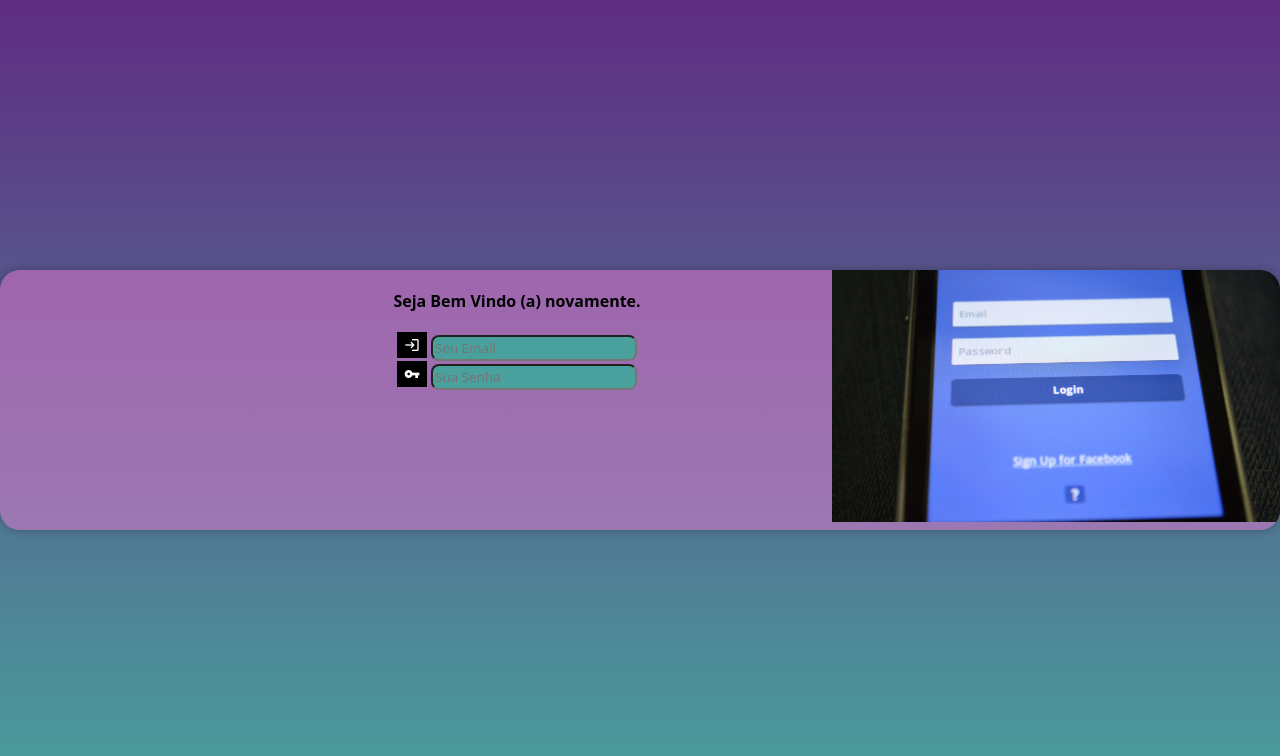
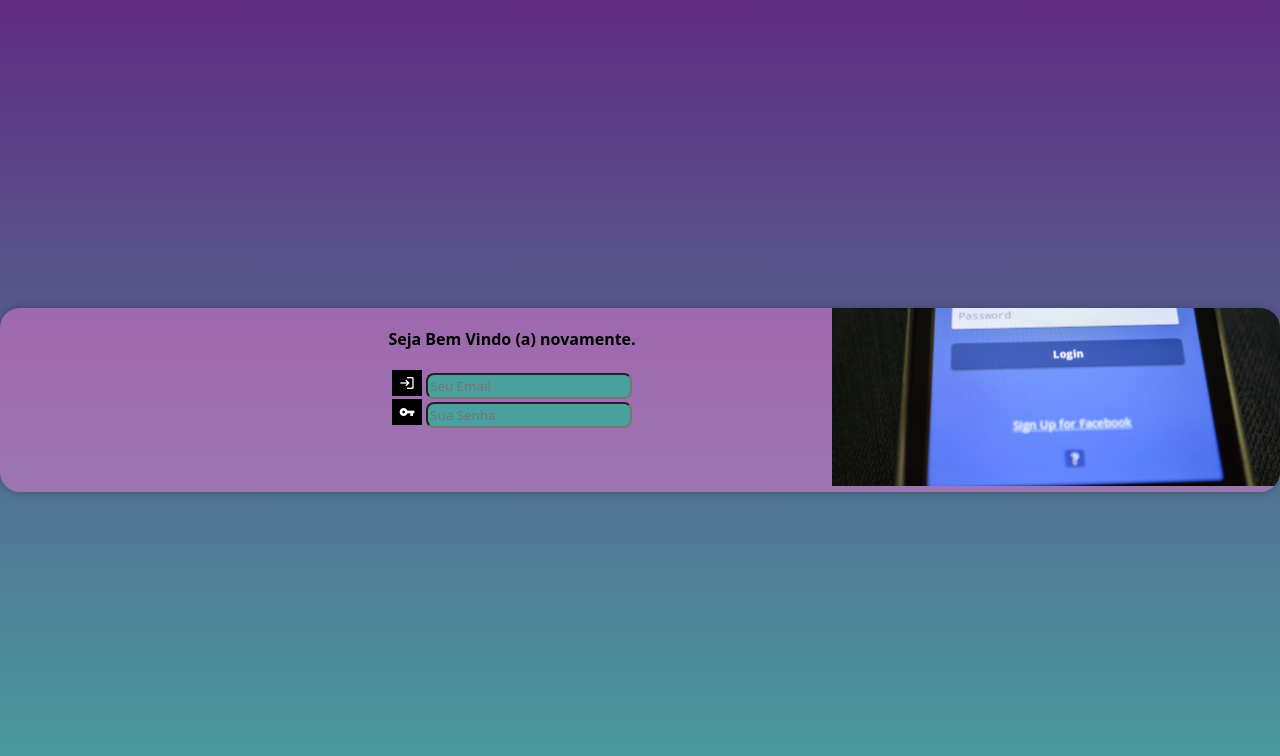
Before and after one commit to aborduchi/projeto-login, a plain HTML site: page index.html in a window 1280 px wide. Drawn offline with Linux system fonts and the light colour scheme.

Commit message:
correcao

```diff
--- a/estilos/media-query.css
+++ b/estilos/media-query.css
@@ -7,7 +7,8 @@
     }
     section#login{
         width: 100vw;
-        height: 260px;
+        height: 23%;
+
 
     }
     section#login >div#imagem {
@@ -20,6 +21,7 @@ section#login >div#formulario{
 
     width: 70%;
     margin: auto;
+
 
 
 
--- a/estilos/style.css
+++ b/estilos/style.css
@@ -20,7 +20,7 @@ main{
     position: relative;
     height: 100vh;
     width: 100vw;
-    margin: auto;
+
 
 }
 section#login{
@@ -29,7 +29,7 @@ section#login{
     left: 50%;
     background-color: rgba(224, 119, 206, 0.521);
     width: 280px;
-    height: 425px;
+    height: 374px;
     border-radius: 20px;
     overflow: hidden;
     box-shadow: 0px 0px 10px rgba(0, 0, 0, 0.267);
@@ -65,8 +65,8 @@ section#login >div#imagem{
 }
 section#login>div#formulario{
 display:block ;
-padding-left: -10px;
-padding-left: 10px;
+
+
 
 }
 form> div.campo>input {
```
